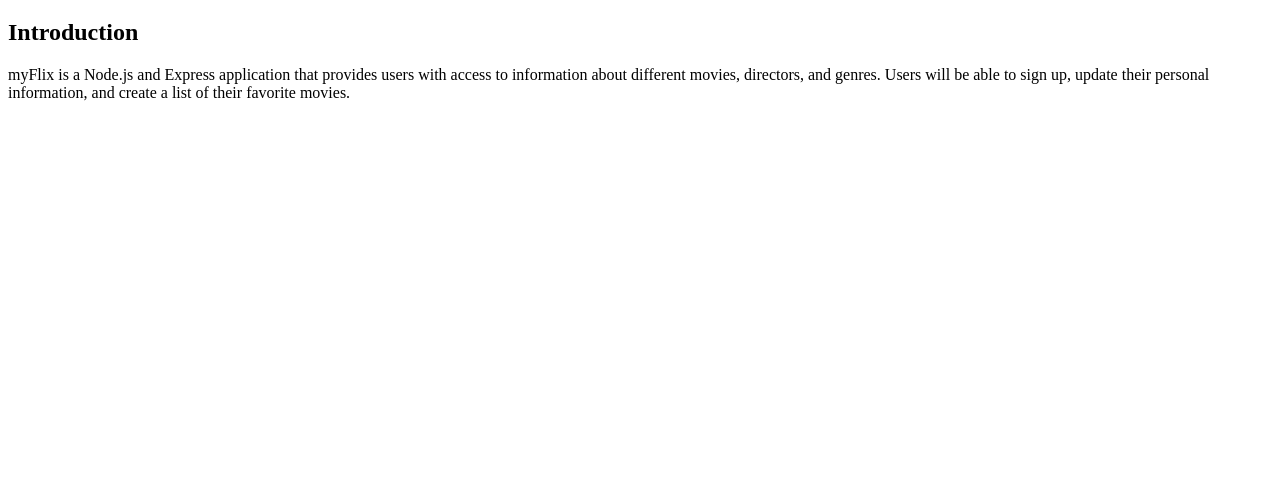
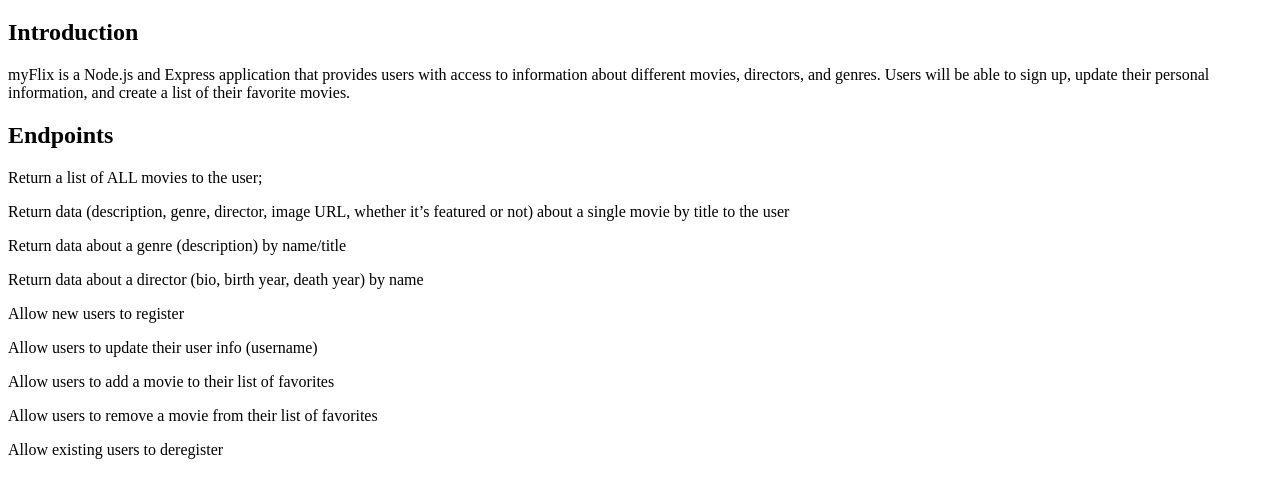
Before and after one commit to kayleebowers/movie-api, a website: page public/documentation.html in a window 1280 px wide. Shown: the part 61-558 px from the top of the page. Drawn offline with Linux system fonts and the light colour scheme.

Commit message:
feat: add endpoints to documentation

```diff
--- a/public/documentation.html
+++ b/public/documentation.html
@@ -15,5 +15,15 @@
       will be able to sign up, update their personal information, and create a
       list of their favorite movies.
     </p>
+    <h2>Endpoints</h2>
+      <p>Return a list of ALL movies to the user;</p>
+      <p>Return data (description, genre, director, image URL, whether it’s featured or not) about a single movie by title to the user</p>
+      <p>Return data about a genre (description) by name/title</p>
+      <p>Return data about a director (bio, birth year, death year) by name</p>
+      <p>Allow new users to register</p>
+      <p>Allow users to update their user info (username)</p>
+      <p>Allow users to add a movie to their list of favorites</p>
+      <p>Allow users to remove a movie from their list of favorites</p>
+      <p>Allow existing users to deregister</p>
   </body>
 </html>
```
Also changed, not shown: index.js (+11 -0 lines).
